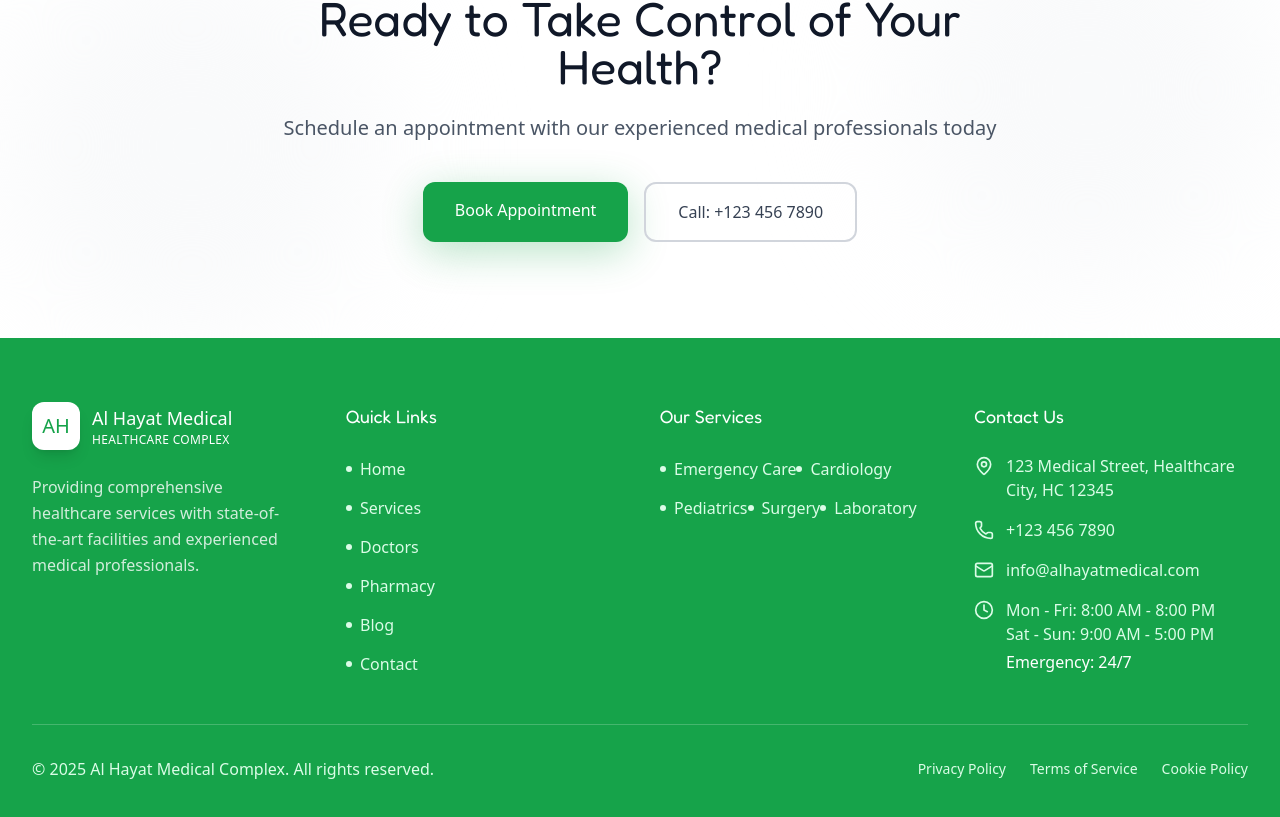
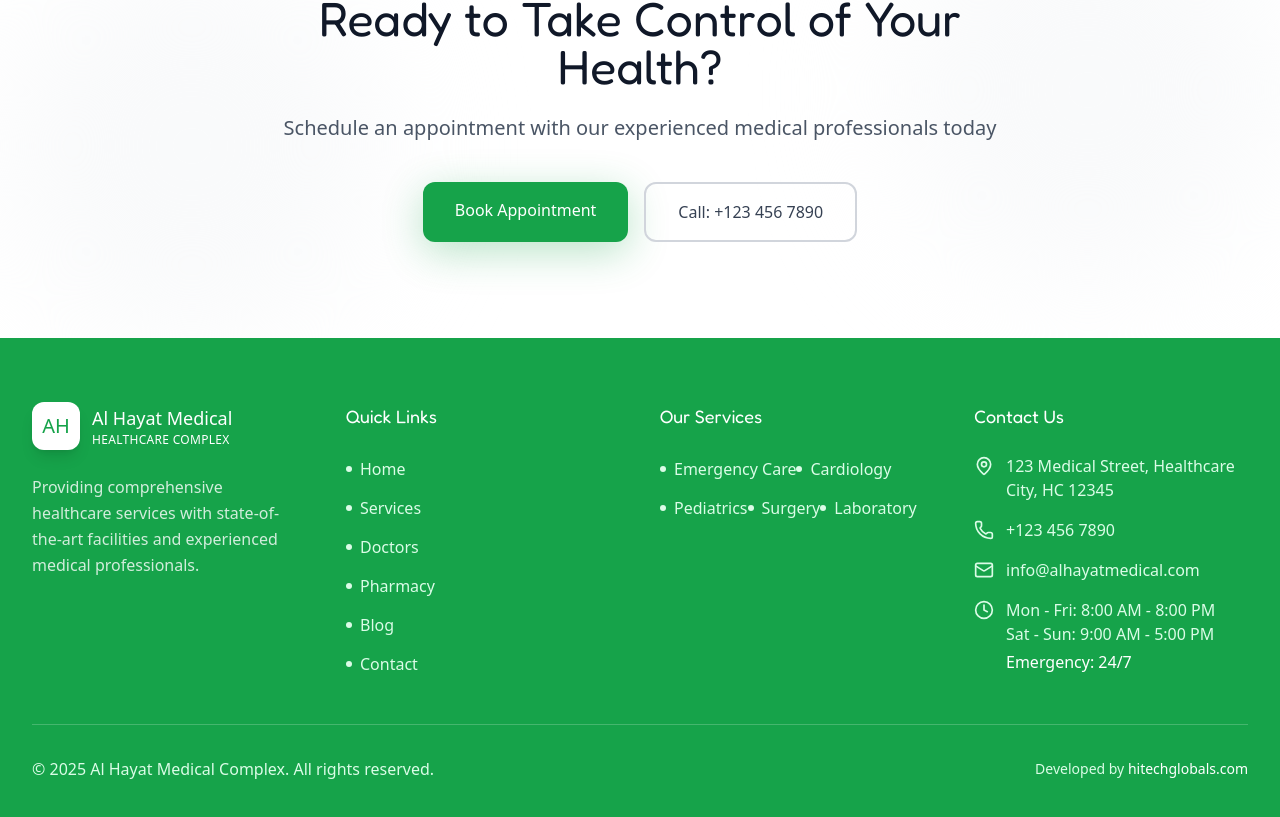
Before and after one commit to Taqaddusshafi/AlHayyaatWebsite, a React (Vite) app: page / in a window 1280 px wide. Shown: the part 2610-3427 px from the top of the page. Built offline with nearby package versions, Linux system fonts and the light colour scheme; no server answers; the database is empty.

Commit message:
fotter updated

```diff
--- a/src/components/Footer.tsx
+++ b/src/components/Footer.tsx
@@ -233,11 +233,17 @@ export function Footer() {
         <div className="border-t border-white/20 mt-12 pt-8">
           <div className="flex flex-col md:flex-row justify-between items-center gap-4 text-green-100">
             <p>&copy; {footerData.copyright_text}</p>
-            <div className="flex gap-6 text-sm">
-              <a href="#" className="hover:text-white transition-colors">Privacy Policy</a>
-              <a href="#" className="hover:text-white transition-colors">Terms of Service</a>
-              <a href="#" className="hover:text-white transition-colors">Cookie Policy</a>
-            </div>
+            <p className="text-sm">
+              Developed by{' '}
+              <a
+                href="https://hitechglobals.com"
+                target="_blank"
+                rel="noopener noreferrer"
+                className="text-white hover:underline transition-colors"
+              >
+                hitechglobals.com
+              </a>
+            </p>
           </div>
         </div>
       </div>
```
